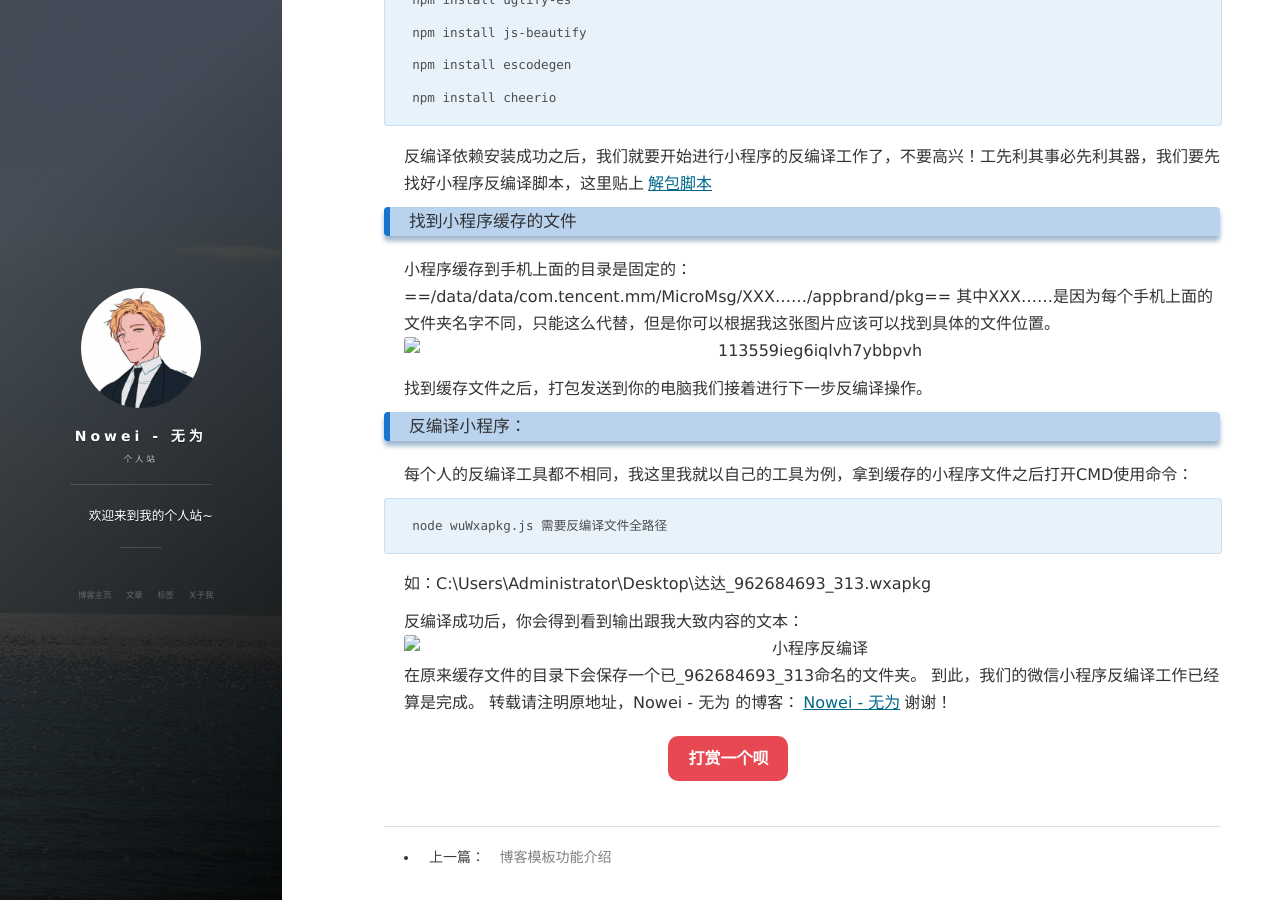
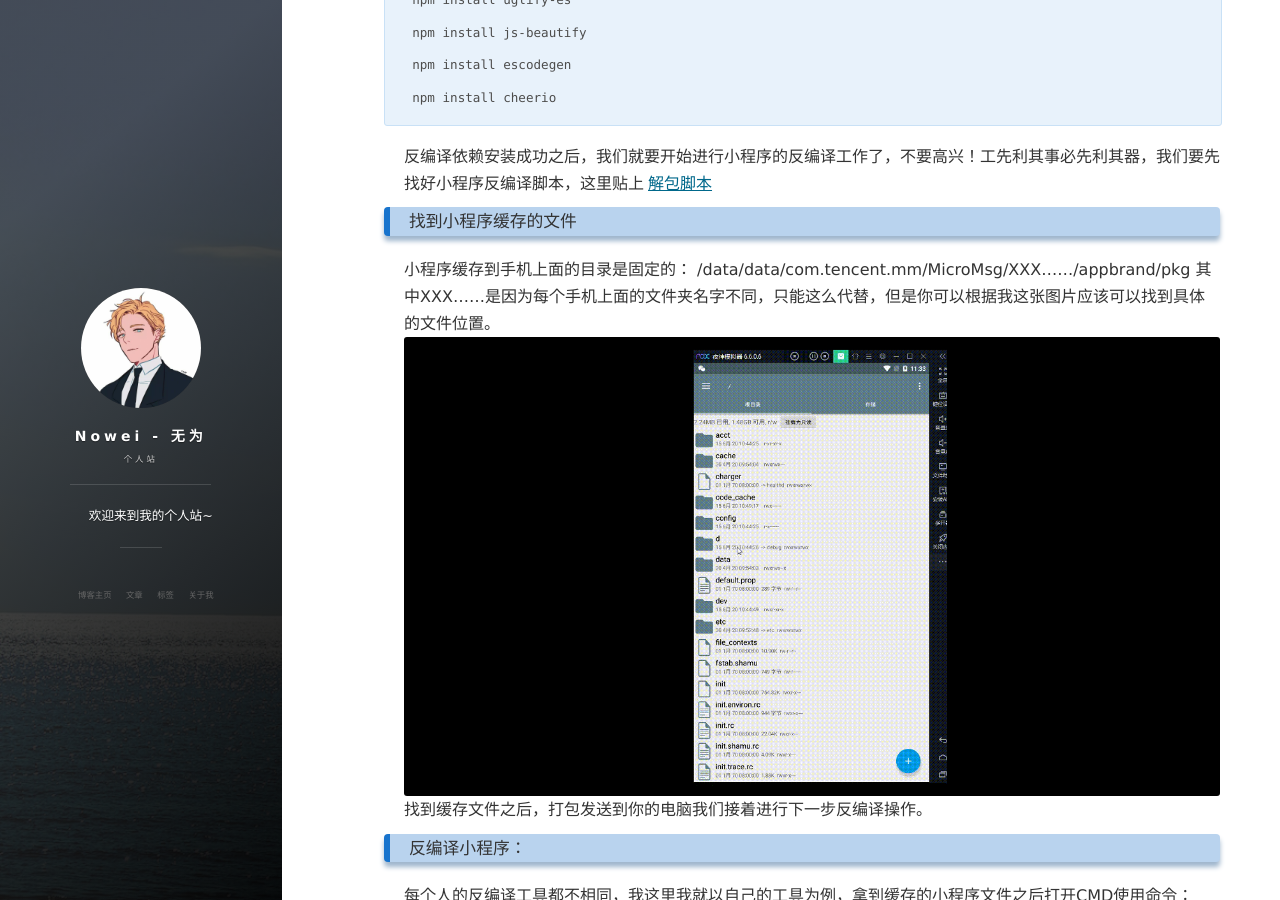
Before and after one commit to NoweiH/NoweiH.github.io, a Jekyll site: the page built from _posts/2021-04-30-微信小程序抓包调试.md, in a window 1280 px wide and 900 px high, scrolled down 1775 px. Built offline with Jekyll 4.4.1, drawn with Linux system fonts in a browser that asks for light colours; nearby versions of some CDN libraries; comment, search, counter and statistics services are not loaded.

Commit message:
Update 2021-04-30-微信小程序抓包调试.md

```diff
--- a/_posts/2021-04-30-微信小程序抓包调试.md
+++ b/_posts/2021-04-30-微信小程序抓包调试.md
@@ -73,11 +73,9 @@ npm install cheerio
 
 ### 找到小程序缓存的文件
 小程序缓存到手机上面的目录是固定的：
-==/data/data/com.tencent.mm/MicroMsg/XXX....../appbrand/pkg==
+/data/data/com.tencent.mm/MicroMsg/XXX....../appbrand/pkg
 其中XXX......是因为每个手机上面的文件夹名字不同，只能这么代替，但是你可以根据我这张图片应该可以找到具体的文件位置。
-![113559ieg6iqlvh7ybbpvh](../images/113559ieg6iqlvh7ybbpvh.gif)
-
-
+![](/images/113559ieg6iqlvh7ybbpvh.gif)
 找到缓存文件之后，打包发送到你的电脑我们接着进行下一步反编译操作。
 
 ### 反编译小程序：
```
